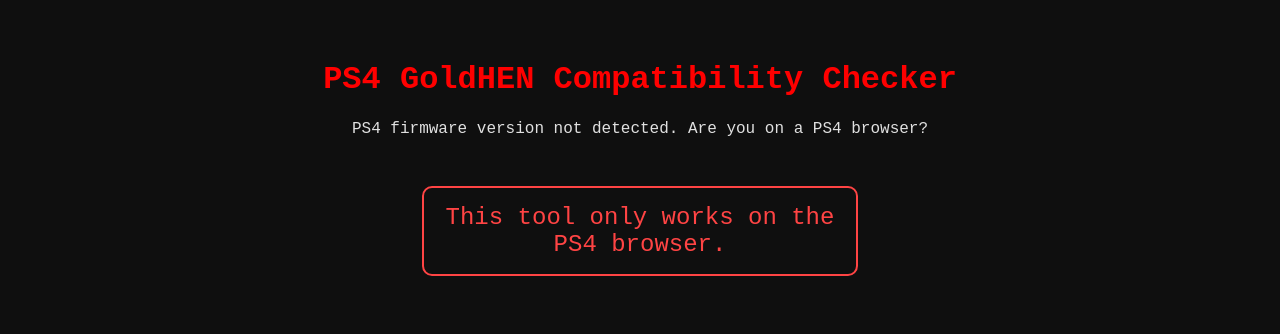
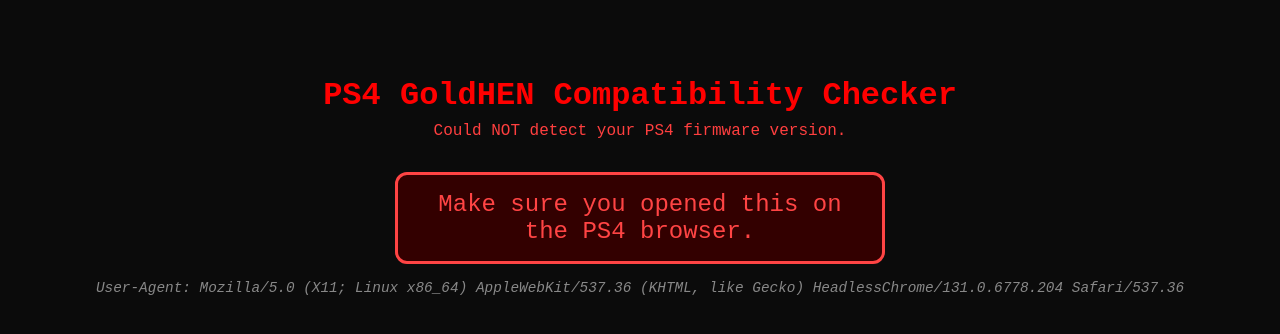
Before and after one commit to nobehong/ha, a plain HTML site: page index.html in a window 1280 px wide. Drawn offline with Linux system fonts and the light colour scheme.

Commit message:
Update index.html

```diff
--- a/index.html
+++ b/index.html
@@ -6,87 +6,116 @@
 <title>GoldHEN Compatibility Checker</title>
 <style>
   body {
-    background: #0f0f0f;
-    color: #e0e0e0;
-    font-family: "Courier New", monospace;
+    background: #0b0b0b;
+    color: #ff3f3f;
+    font-family: "Courier New", Courier, monospace;
     text-align: center;
-    padding: 2rem;
+    padding: 3rem;
   }
   h1 {
     color: #ff0000;
+    margin-bottom: 0.5rem;
   }
   .result {
     margin-top: 2rem;
     font-size: 1.5rem;
-    padding: 1rem;
-    border: 2px solid #ff0000;
-    border-radius: 10px;
-    display: inline-block;
-    max-width: 400px;
+    padding: 1rem 2rem;
+    border: 3px solid #ff0000;
+    border-radius: 12px;
+    max-width: 420px;
+    margin-left: auto;
+    margin-right: auto;
+    word-wrap: break-word;
+    background: #1e0000;
   }
   .compatible {
     color: #00ff00;
     border-color: #00ff00;
+    background: #002200;
   }
   .not-compatible {
     color: #ff4444;
     border-color: #ff4444;
+    background: #330000;
+  }
+  .info {
+    margin-top: 1rem;
+    font-size: 0.9rem;
+    color: #888;
+    font-style: italic;
   }
 </style>
 </head>
 <body>
 
 <h1>PS4 GoldHEN Compatibility Checker</h1>
-<p id="info">Detecting your PS4 firmware version...</p>
-<div id="result" class="result">Waiting for detection...</div>
+<div id="status">Detecting your PS4 firmware version...</div>
+<div id="result" class="result">Awaiting detection...</div>
+<div id="ua" class="info"></div>
 
 <script>
-  (() => {
-    const compatibleFirmwarePatterns = [
-      /^5\.05$/, /^6\.72$/,
-      /^7\.(0|[0-9]|5)$/,
-      /^8\.(0|[0-9]|5)$/,
-      /^9\.(0|[0-9]|5)$/,
-      /^11\.(0|[0-9]|5)$/
+  (function() {
+    const ua = navigator.userAgent || "";
+    document.getElementById('ua').textContent = `User-Agent: ${ua}`;
+
+    // Known compatible firmwares for GoldHEN
+    const compatibleFirmwares = [
+      "5.05", "6.72",
+      "7.00", "7.01", "7.02", "7.03", "7.04", "7.05",
+      "7.50", "7.51", "7.52", "7.53", "7.54", "7.55",
+      "8.00", "8.01", "8.02", "8.03", "8.04", "8.05",
+      "8.50", "8.51", "8.52", "8.53", "8.54", "8.55",
+      "9.00", "9.01", "9.02", "9.03", "9.04", "9.05",
+      "9.50", "9.51", "9.52", "9.53", "9.54", "9.55",
+      "11.00", "11.01", "11.02", "11.03", "11.04", "11.05",
+      "11.50", "11.51", "11.52", "11.53", "11.54", "11.55"
     ];
 
-    function getFirmwareVersion() {
-      const ua = navigator.userAgent;
-      const match = ua.match(/PlayStation 4 (\d+\.\d+)/);
+    // Extract firmware version from user-agent
+    let fw = null;
+
+    const fwPatterns = [
+      /PlayStation 4 (\d+\.\d+)/i,
+      /PS4; (\d+\.\d+)/i,
+      /PlayStation 4\/(\d+\.\d+)/i,
+      /PlayStation 4[ ;](\d+\.\d+)/i
+    ];
+
+    for (const pattern of fwPatterns) {
+      const match = ua.match(pattern);
       if (match && match[1]) {
-        return match[1];
+        fw = match[1];
+        break;
       }
-      return null;
     }
 
-    function checkCompatibility(version) {
-      if (!version) return false;
-      return compatibleFirmwarePatterns.some(pattern => pattern.test(version));
-    }
+    const statusEl = document.getElementById('status');
+    const resultEl = document.getElementById('result');
 
-    const firmware = getFirmwareVersion();
-    const resultEl = document.getElementById("result");
-    const infoEl = document.getElementById("info");
-
-    if (!firmware) {
-      infoEl.textContent = "PS4 firmware version not detected. Are you on a PS4 browser?";
-      resultEl.textContent = "This tool only works on the PS4 browser.";
+    if (!fw) {
+      statusEl.textContent = "Could NOT detect your PS4 firmware version.";
+      resultEl.textContent = "Make sure you opened this on the PS4 browser.";
       resultEl.className = "result not-compatible";
       return;
     }
 
-    infoEl.textContent = `Detected PS4 Firmware: ${firmware}`;
+    statusEl.textContent = `Detected PS4 Firmware: ${fw}`;
 
-    if (firmware.startsWith("12.")) {
-      resultEl.textContent = "Firmware 12.x detected. GoldHEN is NOT supported on this version.";
+    if (fw.startsWith("12.")) {
+      resultEl.textContent = "Firmware 12.x detected — GoldHEN is NOT supported on this version.";
       resultEl.className = "result not-compatible";
-    } else if (checkCompatibility(firmware)) {
+      return;
+    }
+
+    if (compatibleFirmwares.includes(fw)) {
       resultEl.textContent = "Your PS4 CAN RUN GoldHEN! 🎉";
       resultEl.className = "result compatible";
-    } else {
-      resultEl.textContent = "Your PS4 firmware is NOT currently compatible with GoldHEN.";
-      resultEl.className = "result not-compatible";
+      return;
     }
+
+    // If we reach here, firmware is unknown or unsupported
+    resultEl.textContent = "Your PS4 firmware is NOT currently compatible with GoldHEN.";
+    resultEl.className = "result not-compatible";
   })();
 </script>
 
```
